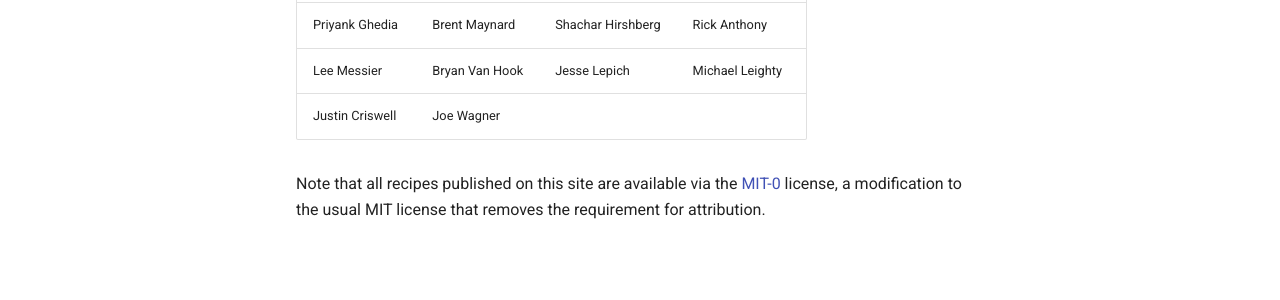
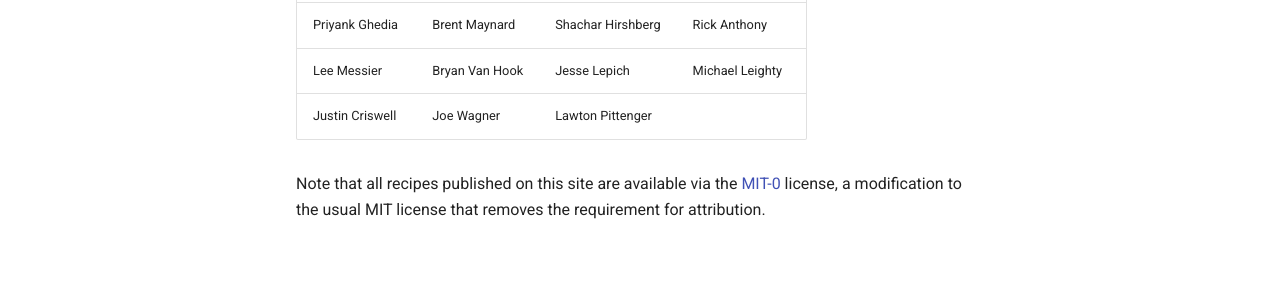
Before and after one commit to aws/aws-security-services-best-practices, an MkDocs documentation site: the page built from docs/en/contributors.md, in a window 1280 px wide. Shown: the part 496-796 px from the top of the page. Built offline with MkDocs 1.6.1 and Material for MkDocs 9.7.7, drawn with Linux system fonts in a browser that asks for light colours; comment, search, counter and statistics services are not loaded.

Commit message:
Update contributors.md

```diff
--- a/docs/en/contributors.md
+++ b/docs/en/contributors.md
@@ -11,7 +11,7 @@ people:
 | Scott Ward  | Chris Simmons | Uday Chandrasen |  Kashish Wadhwa |
 | Priyank Ghedia | Brent Maynard | Shachar Hirshberg | Rick Anthony |
 | Lee Messier | Bryan Van Hook | Jesse Lepich | Michael Leighty |
-| Justin Criswell | Joe Wagner | | |
+| Justin Criswell | Joe Wagner | Lawton Pittenger | |
 
 Note that all recipes published on this site are available via the
 [MIT-0][mit0] license, a modification to the usual MIT license
```
